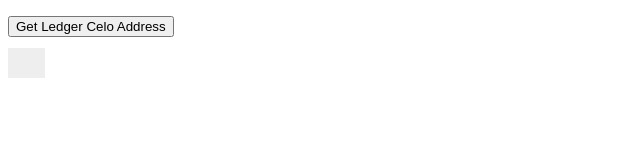
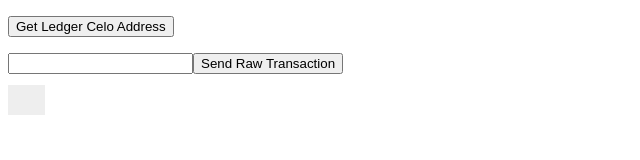
Before and after one commit to celo-org/celo-ledger-web-app, a React app: page / in a window 1280 px wide. Shown: the whole page, without its empty margins (0-640 px from the left). Built offline with nearby package versions, Linux system fonts and the light colour scheme.

Commit message:
adds send tx

```diff
--- a/index.js
+++ b/index.js
@@ -30,6 +30,33 @@
       this.setState({ error });
     }
   };
+  onLedgerCeloSendTx = async () => {
+    try {
+      this.setState({ error: null });
+      let transport;
+      if (window.USB) {
+        transport = await TransportUSB.create();
+      } else if (window.u2f) {
+        transport = await TransportU2F.create();
+      } else {
+        this.setState({ error: new Error('Browser not supported. Use Chrome, Firefox, Brave, Opera or Edge.') });
+        return;
+      }
+      const eth = new Eth(transport);
+      const { address } = await eth.signTransaction(
+        "44'/52752'/0'/0/0",
+        this.state.tx,
+      );
+      this.setState({ address });
+    } catch (error) {
+      this.setState({ error });
+    }
+  };
+  handleChange(value) {
+    this.setState({
+      tx: value
+    });
+  }
   render() {
     const { address, error } = this.state;
     return (
@@ -37,6 +64,12 @@
         <p>
           <button onClick={this.onGetLedgerCeloAddress}>
             Get Ledger Celo Address
+          </button>
+        </p>
+        <p>
+          <input type="text" value={this.state.tx} onChange={(e) =>this.handleChange(e.target.value)} />
+          <button onClick={this.onLedgerCeloSendTx}>
+            Send Raw Transaction
           </button>
         </p>
         <p>
```
Also changed, not shown: dist/index.html, 2 other files.
